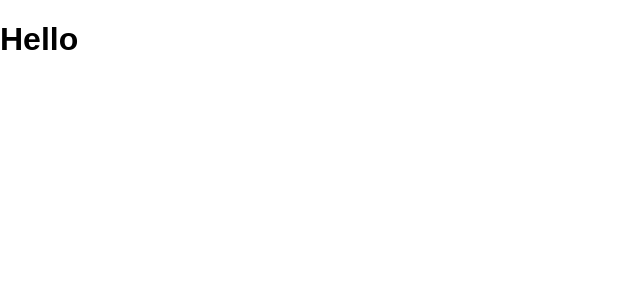
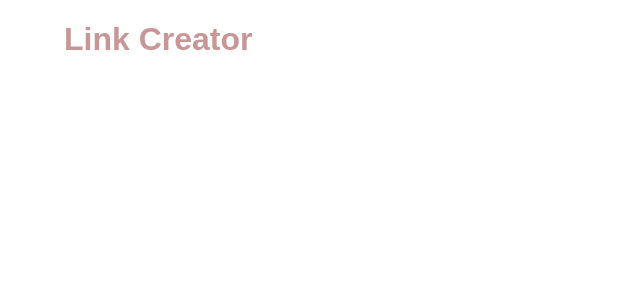
Before and after one commit to salis010/superchat-frontend-challenge, a React app: page / in a window 1280 px wide. Shown: the top 300 px of the page, without its empty margins (0-640 px from the left). Built offline with nearby package versions, Linux system fonts and the light colour scheme; the HTML template or start-up script is replaced by a standard one.

Commit message:
Adds basic components

```diff
--- a/src/components/app.tsx
+++ b/src/components/app.tsx
@@ -1,5 +1,6 @@
 import * as React from "react"
+import { LinkCreator } from "./link-creator/index"
 
 export const App: React.FunctionComponent = () => {
-    return <h1>Hello</h1>
+    return <LinkCreator />
 }
--- /dev/null
+++ b/src/components/common/elements.tsx
@@ -0,0 +1,5 @@
+import styled from "@emotion/styled"
+
+export const PageWrapper = styled.div`
+    margin-left: 4rem;
+`
--- /dev/null
+++ b/src/components/common/page-title.tsx
@@ -0,0 +1,14 @@
+import * as React from "react"
+import styled from "../../styles/styled"
+
+const H1 = styled.h1`
+    color: ${(props) => props.theme.colors.primary};
+`
+
+interface IPageTitle {
+    text: string
+}
+
+export const PageTitle: React.FunctionComponent<IPageTitle> = ({ text }) => (
+    <H1>{text}</H1>
+)
--- /dev/null
+++ b/src/components/link-creator/index.tsx
@@ -0,0 +1,16 @@
+import React, { useState } from "react"
+import { PageWrapper } from "../common/elements"
+import { PageTitle } from "../common/page-title"
+import styled from "@emotion/styled"
+
+const H1 = styled.h1`
+    color: red;
+`
+
+export const LinkCreator: React.FunctionComponent = () => {
+    return (
+        <PageWrapper>
+            <PageTitle text="Link Creator" />
+        </PageWrapper>
+    )
+}
```
